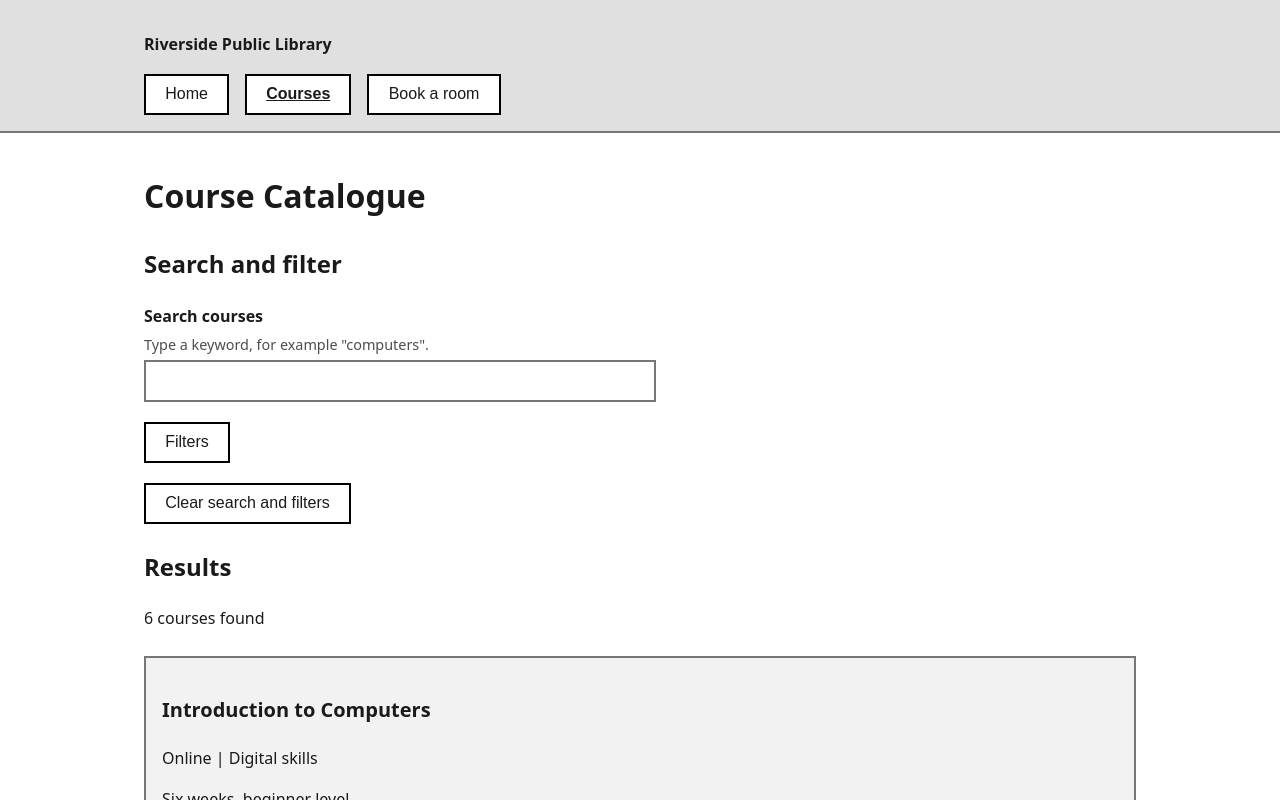
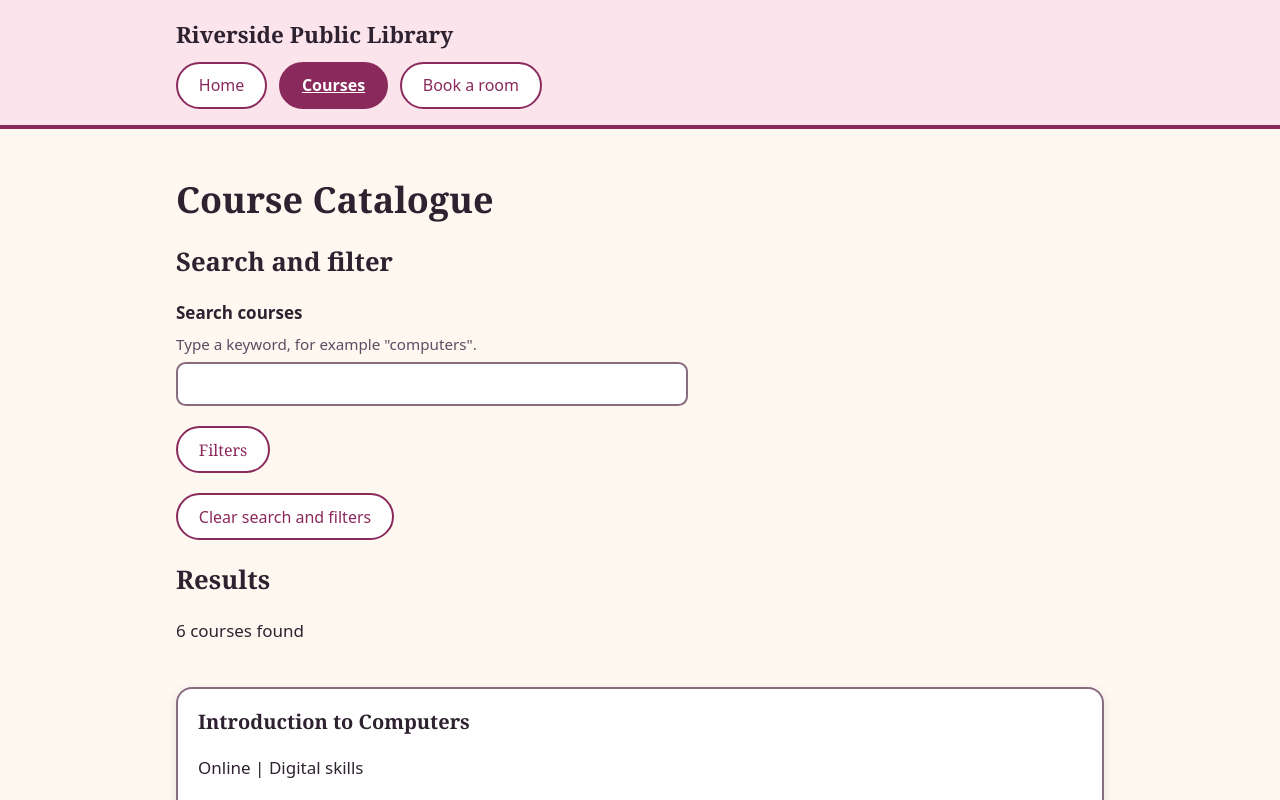
Before and after one commit to MatayeW/marlowe-library-hub, a React (Vite) app: page / in a window 1280 px wide. Both pictures are taken after a click on the button "Courses". Shown: the top 800 px of the page. Built offline with nearby package versions, Linux system fonts and the light colour scheme.

Commit message:
Restyle with soft berry theme, keep contrast and focus

```diff
--- a/src/index.css
+++ b/src/index.css
@@ -1,50 +1,56 @@
 :root {
-  --text: #1a1a1a;
-  --hint: #4d4d4d;
-  --border: #767676;
+  --text: #2e2230;
+  --hint: #5e4b62;
+  --cream: #fff8f1;
   --white: #ffffff;
-  --light: #f2f2f2;
-  --header: #e0e0e0;
-  --black: #000000;
+  --blush: #fbe4ec;
+  --sage: #e3f0e4;
+  --peach: #ffe9d6;
+  --berry: #8a2a5c;
+  --border: #8a6c80;
+  --error: #9b1c3a;
+  --ring: #2e2230;
+  --shadow: 0 4px 12px rgba(46, 34, 48, 0.12); /* decoration only */
 }
 
+/* Page Styling */
 * {
   box-sizing: border-box; /* padding stays inside the width */
 }
 
 body {
   margin: 0;
-  font-family: system-ui, sans-serif;
-  font-size: 1rem; /* 1rem = the user's own font size */
-  line-height: 1.6;
+  font-family: system-ui, "Segoe UI", sans-serif;
+  font-size: 1.0625rem; /* 1rem = the user's own font size (a little bigger than default=easier to read */
+  line-height: 1.7;
   color: var(--text);
-  background: var(--white);
+  background: var(--cream);
 }
 
-h1 {
-  font-size: 2rem;
+h1, h2, h3 {
+  font-family: Georgia, 'Times New Roman', serif;
+  line-height: 1.25;
 }
-h2 {
-  font-size: 1.5rem;
-}
-h3 {
-  font-size: 1.25rem;
+h1 { font-size: 2.25rem; }
+h2 { font-size: 1.6rem; }
+h3 { font-size: 1.25rem; }
+
+a {
+  color: var(--berry);
+  text-decoration: underline; /* underline shows it is a link */
+  text-underline-offset: 3px;
 }
 
-a {
-  color: var(--text);
-  text-decoration: underline; /* underline shows it is a link, no colour needed */
-}
-
+/* Page width and spacing */
 main {
-  max-width: 64rem;
+  max-width: 60rem;
   margin: 0 auto; /* centres the content */
-  padding: 1rem;
+  padding: 1.5rem 1rem;
 }
 
 .site-header div,
 .site-footer div {
-  max-width: 64rem;
+  max-width: 60rem;
   margin: 0 auto;
   padding: 1rem;
 }
@@ -56,41 +62,56 @@ aside {
   margin-bottom: 1.5rem;
 }
 
+/* Header and footer styling */
 .site-header,
 .site-footer {
-  background: var(--header);
+  background: var(--blush);
   color: var(--text);
-  border-bottom: 2px solid var(--border);
+}
+
+.site-header {
+  border-bottom: 4px solid var(--berry);
 }
 
 .site-footer {
-  border-top: 2px solid var(--border);
-  border-bottom: none;
+  border-top: 4px solid var(--berry);
+  margin-top: 2rem;
 }
 
+.site-header p {
+  margin: 0 0 0.5rem;
+  font-family: Georgia, 'Times New Roman', serif;
+  font-size: 1.4rem;
+}
+
+/* Navigation styling */
 nav ul {
   list-style: none;
   display: flex;
   flex-wrap: wrap; /* links wrap onto a new line on small screens */
-  gap: 1rem;
+  gap: 0.75rem;
   margin: 0;
   padding: 0;
 }
 
-/* Current page: bold and underlined, so it doesn't rely on colour */
+/* Current page: bold, underlined and filled button, so it doesn't rely on colour alone */
 button[aria-current="page"] {
+  background: var(--berry);
+  color: var(--white);
   font-weight: bold;
   text-decoration: underline;
 }
 
+/* Skip link styling */
 /* Hidden off-screen until someone tabs to it */
 .skip-link {
   position: absolute;
   left: -999px;
-  padding: 0.75rem;
+  padding: 0.75rem 1rem;
   background: var(--white);
   color: var(--text);
-  border: 2px solid var(--black);
+  border: 3px solid var(--ring);
+  border-radius: 0.5rem;
 }
 
 .skip-link:focus {
@@ -98,17 +119,43 @@ button[aria-current="page"] {
   top: 1rem;
 }
 
-article,
-aside,
-fieldset {
-  background: var(--light);
+/* Cards and boxes styling */
+article {
+  background: var(--white);
   border: 2px solid var(--border);
-  padding: 1rem;
+  border-radius: 1rem;
+  padding: 1.25rem;
+  box-shadow: var(--shadow);
 }
 
+article h3 {
+  margin-top: 0;
+}
+
+fieldset {
+  background: var(--sage);
+  border: 2px solid var(--border);
+  border-radius: 1rem;
+  padding: 1rem;
+  margin: 1rem 0;
+}
+
+legend {
+  padding: 0 0.5rem;
+  font-weight: bold;
+}
+
+aside {
+  background: var(--peach);
+  border: 2px solid var(--border);
+  border-radius: 1rem;
+  padding: 1.25rem;
+}
+
+/* Form styling */
 label {
   display: block;
-  margin-top: 1rem;
+  margin-top: 1.25rem;
   font-weight: bold;
 }
 
@@ -116,11 +163,12 @@ input,
 select {
   width: 100%;
   max-width: 32rem;
-  padding: 0.6rem;
+  padding: 0.7rem 0.8rem;
   font-size: 1rem;
   background: var(--white);
   color: var(--text);
   border: 2px solid var(--border);
+  border-radius: 0.6rem;
 }
 
 /* Checkboxes should stay small */
@@ -130,33 +178,62 @@ input[type="checkbox"] {
 
 .hint {
   margin: 0.25rem 0;
-  font-size: 0.9rem;
+  font-size: 0.95rem;
   color: var(--hint);
 }
 
 /* Errors use bold text and a thick left bar, not colour alone */
 .error {
+  color: var(--error);
   font-weight: bold;
-  border-left: 6px solid var(--black);
-  padding-left: 0.5rem;
+  border-left: 6px solid var(--error);
+  padding-left: 0.6rem;
+  margin: 0.25rem 0;
 }
 
+/* Invalid fields to be thicker and have dashed border as well as the message */
+input[aria-invalid="true"],
+select[aria-invalid="true"] {
+  border-width: 4px;
+  border-style: dashed;
+  border-color: var(--error);
+}
+
+/* Button styling */
 button {
-  padding: 0.6rem 1.2rem;
+  padding: 0.65rem 1.3rem;
   font-size: 1rem;
+  font-family: inherit;
   background: var(--white);
-  color: var(--text);
-  border: 2px solid var(--black);
+  color: var(--berry);
+  border: 2px solid var(--berry);
+  border-radius: 999px;
   cursor: pointer;
 }
 
+button:hover {
+  background: var(--blush);
+}
+
+button[type="submit"],
+dialog button:first-of-type {
+  background: var(--berry);
+  color: var(--white);
+}
+
+button[type="submit"]:hover,
+dialog button:first-of-type:hover {
+  background: #6f2049;
+}
+
+/* Toggle buttons and result list styling */
 fieldset button {
   margin: 0.25rem 0.5rem 0.25rem 0;
 }
 
 /* Pressed state: black fill AND a tick, so it doesn't rely on colour alone */
 button[aria-pressed="true"] {
-  background: var(--black);
+  background: var(--berry);
   color: var(--white);
 }
 
@@ -168,14 +245,32 @@ button[aria-pressed="true"]::before {
   list-style: none;
   margin: 0;
   padding: 0;
+  display: grid;
+  gap: 1rem;
 }
 
-/* Shows a thick black outline on whatever you tab to */
-:focus-visible {
-  outline: 3px solid var(--black);
-  outline-offset: 2px;
+/* Dialog styling */
+dialog {
+  max-width: 32rem;
+  padding: 1.5rem;
+  background: var(--white);
+  color: var(--text);
+  border: 3px solid var(--berry);
+  border-radius: 1rem;
+  box-shadow: var(--shadow);
 }
 
+dialog::backdrop {
+  background: rgba(46, 34, 48, 0.6);
+}
+
+/* Shows a thick outline on whatever you tab to */
+:focus-visible {
+  outline: 3px solid var(--ring);
+  outline-offset: 3px;
+}
+
+/* Small screen and zoom styling */
 /* Stack the nav links in one column on narrow screens */
 @media (max-width: 40rem) {
   nav ul {
@@ -190,22 +285,3 @@ button[aria-pressed="true"]::before {
     transition: none;
   }
 }
-
-/* invalid input field error text (thicker and dashed to not rely on colour) */
-input[aria-invalid="true"],
-select[aria-invalid="true"] {
-  border-width: 4px;
-  border-style: dashed;
-}
-/* dialog stlying */
-dialog {
-  max-width: 32rem;
-  padding: 1.5rem;
-  background: var(--white);
-  color: var(--text);
-  border: 3px solid var(--black);
-}
-
-dialog::backdrop {
-  background: rgba(0, 0, 0, 0.6);
-}
```
